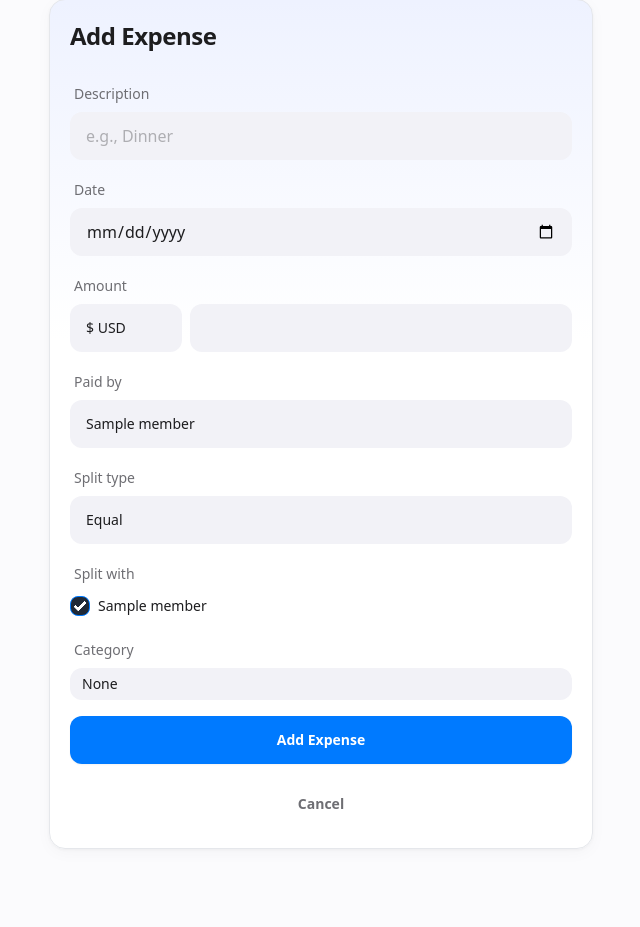
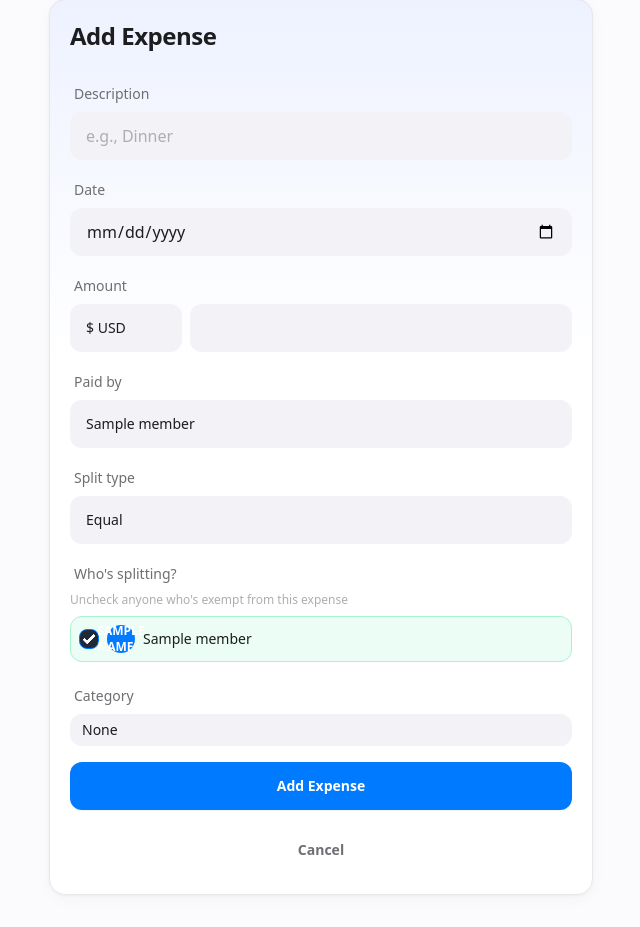
Before and after one commit to jvalin17/frenmo, a FastAPI app: template app/templates/expense/new.html in a window 1280 px wide. Shown: the part 85-1012 px from the top of the page, without its empty margins (319-959 px from the left). Before the commit the page ends 934 px from the top, so only its background shows below. Run offline with FastAPI, Linux system fonts and the light colour scheme; the template is opened without the code that fills it: most values are stand-ins (such as "Sample title", 1, 10 or a date in 2020); some libraries are stand-ins or nearby versions.

Commit message:
Exempt UI: green cards for included, gray+red badge for exempt, avatar circles, clear labels

```diff
--- a/app/templates/expense/new.html
+++ b/app/templates/expense/new.html
@@ -55,13 +55,25 @@
                 </select>
             </div>
             <div id="split-with" class="form-control mb-3">
-                <label class="label"><span class="label-text">Split with</span></label>
+                <label class="label"><span class="label-text">Who's splitting?</span></label>
+                <p class="text-xs mb-2" style="color: #AEAEB2;">Uncheck anyone who's exempt from this expense</p>
                 {% for m in members %}
-                <label class="flex items-center gap-2 py-1">
-                    <input type="checkbox" name="split_with" value="{{ m.id }}" class="checkbox checkbox-sm" checked>
-                    <span class="text-sm">{{ m.name }}</span>
+                <label class="flex items-center gap-2 p-2 rounded-xl mb-1 cursor-pointer split-toggle" style="background: #ECFDF5; border: 1px solid #A7F3D0; transition: all 0.15s;">
+                    <input type="checkbox" name="split_with" value="{{ m.id }}" class="checkbox checkbox-sm" checked
+                           onchange="var p = this.closest('.split-toggle'); if(this.checked) { p.style.background='#ECFDF5'; p.style.borderColor='#A7F3D0'; } else { p.style.background='#F9FAFB'; p.style.borderColor='#E5E7EB'; }">
+                    <div class="w-7 h-7 rounded-full flex items-center justify-center text-white text-xs font-bold" style="background: #007AFF;">{{ m.name[0]|upper }}</div>
+                    <span class="text-sm font-medium flex-1">{{ m.name }}</span>
+                    <span class="exempt-label text-xs px-2 py-0.5 rounded-full" style="display: none; background: #FEF2F2; color: #DC2626;">exempt</span>
                 </label>
                 {% endfor %}
+                <script>
+                document.querySelectorAll('.split-toggle input[type=checkbox]').forEach(function(cb) {
+                    cb.addEventListener('change', function() {
+                        var label = this.closest('.split-toggle').querySelector('.exempt-label');
+                        label.style.display = this.checked ? 'none' : 'inline';
+                    });
+                });
+                </script>
             </div>
             <div id="shares-fields" style="display:none" class="mb-3">
                 <label class="label"><span class="label-text">Shares per person</span></label>
```
Also changed, not shown: app/templates/expense/edit.html (+8 -4 lines).
